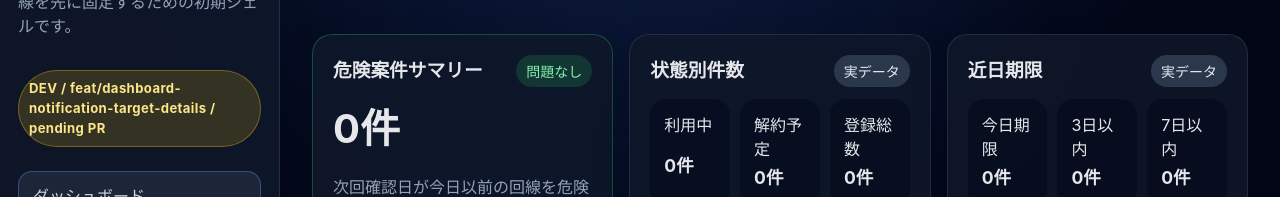
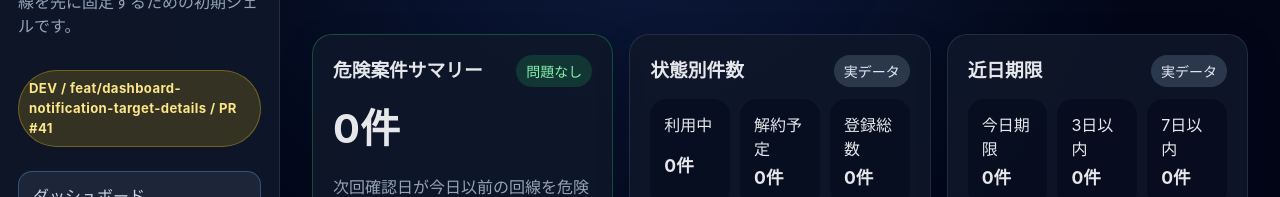
Before and after one commit to Driedsandwich/line-ops-ledger, a React (Vite) app: page / in a window 1280 px wide. Shown: the part 137-334 px from the top of the page. Built offline with nearby package versions, Linux system fonts and the light colour scheme.

Commit message:
chore: update dev-only progress label for pr 41

```diff
--- a/src/App.tsx
+++ b/src/App.tsx
@@ -6,7 +6,7 @@ const navItems = [
   { to: '/settings', label: '設定' },
 ];
 
-const devProgressLabel = 'DEV / feat/dashboard-notification-target-details / pending PR';
+const devProgressLabel = 'DEV / feat/dashboard-notification-target-details / PR #41';
 
 export function AppLayout(): JSX.Element {
   return (
```
